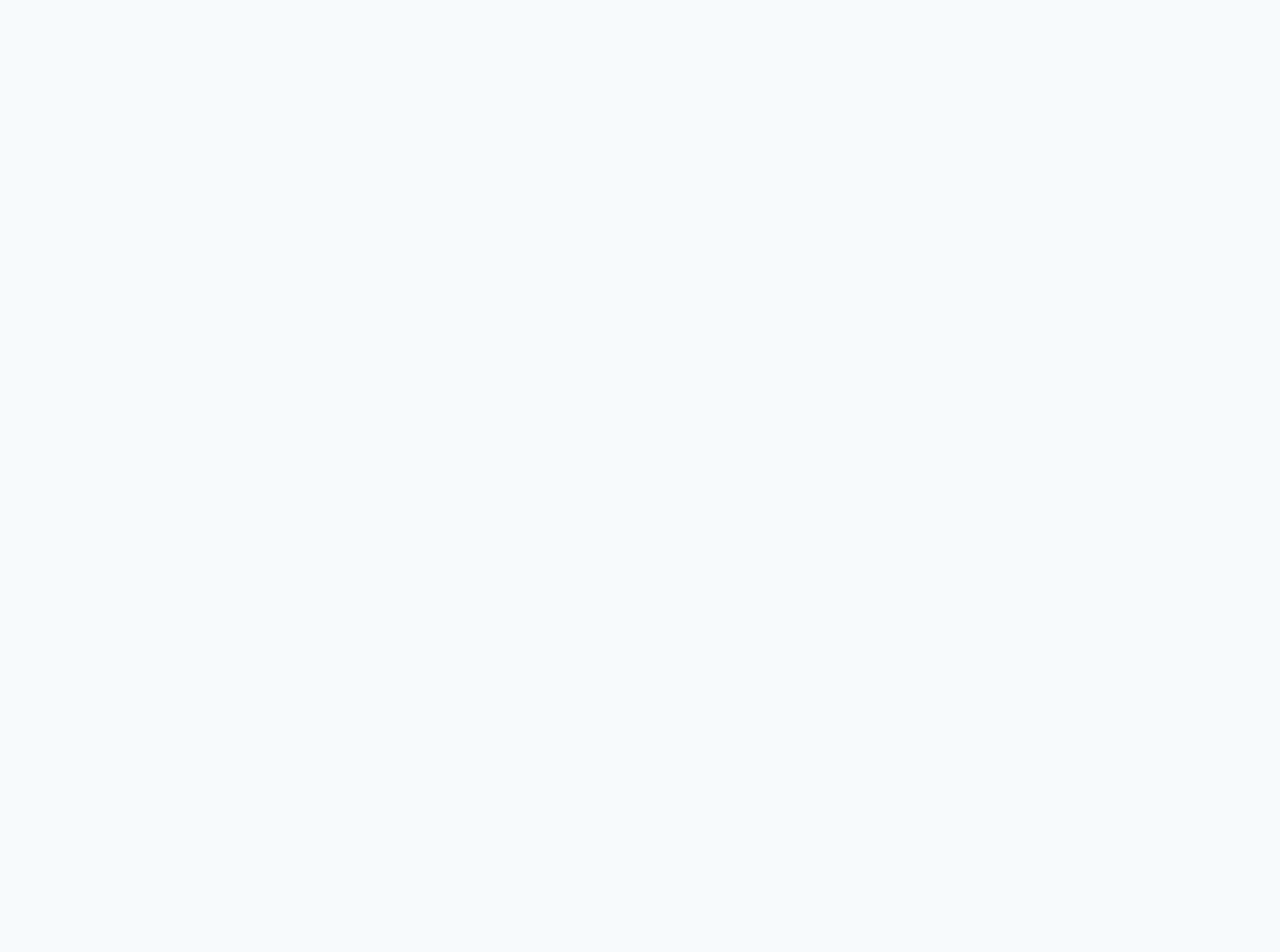
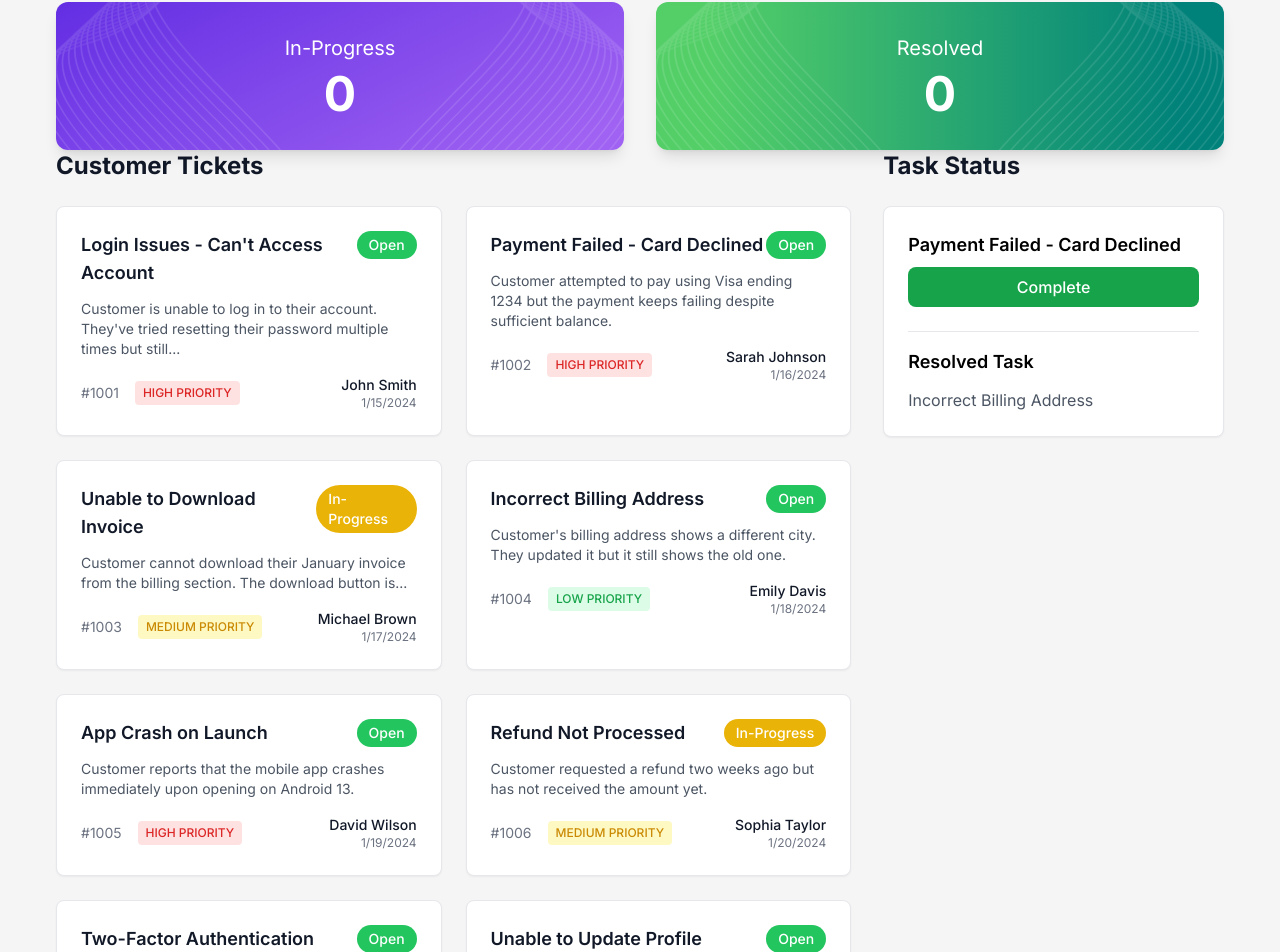
Before and after one commit to iamOmarFaruk/Customer-Support-Zone, a React (Vite) app: page / in a window 1280 px wide. Shown: the part 119-1071 px from the top of the page. Before the commit the page ends 800 px from the top, so only its background shows below. Built offline with nearby package versions, Linux system fonts and the light colour scheme.

Commit message:
Dashboard section for now

```diff
--- a/src/App.jsx
+++ b/src/App.jsx
@@ -2,11 +2,17 @@
 import Navbar from './components/Navbar';
 import './App.css';
 import './index.css';
+import Status from './components/Status';
+import Dashboard from './components/Dashboard';
 
 function App() {
   return (
     <>
       <Navbar />
+      <main className='p-10'>
+        <Status />
+        <Dashboard />
+      </main>
     </>
   );
 }
--- /dev/null
+++ b/src/components/DashCard.jsx
@@ -0,0 +1,60 @@
+import React from 'react';
+
+const DashCard = ({ id, title, description, customer, priority, status, createdAt }) => {
+  // Function to get priority color and text
+  const getPriorityStyle = (priority) => {
+    switch (priority.toLowerCase()) {
+      case 'high':
+        return { bg: 'bg-red-100', text: 'text-red-600', label: 'HIGH PRIORITY' };
+      case 'medium':
+        return { bg: 'bg-yellow-100', text: 'text-yellow-600', label: 'MEDIUM PRIORITY' };
+      case 'low':
+        return { bg: 'bg-green-100', text: 'text-green-600', label: 'LOW PRIORITY' };
+      default:
+        return { bg: 'bg-gray-100', text: 'text-gray-600', label: priority };
+    }
+  };
+
+  // Function to get status style
+  const getStatusStyle = (status) => {
+    switch (status.toLowerCase()) {
+      case 'open':
+        return { bg: 'bg-green-500', text: 'text-white' };
+      case 'in-progress':
+        return { bg: 'bg-yellow-500', text: 'text-white' };
+      default:
+        return { bg: 'bg-gray-500', text: 'text-white' };
+    }
+  };
+
+  const priorityStyle = getPriorityStyle(priority);
+  const statusStyle = getStatusStyle(status);
+
+  return (
+    <div className="bg-white rounded-lg p-6 shadow-sm border border-gray-200 hover:shadow-md transition-shadow">
+      <div className="flex justify-between items-start mb-3">
+        <h3 className="text-lg font-semibold text-gray-900">{title}</h3>
+        <span className={`px-3 py-1 rounded-full text-sm font-medium ${statusStyle.bg} ${statusStyle.text}`}>
+          {status}
+        </span>
+      </div>
+
+      <p className="text-gray-600 text-sm mb-4">{description}</p>
+
+      <div className="flex items-center justify-between">
+        <div className="flex items-center gap-4">
+          <span className="text-sm text-gray-500">#{id}</span>
+          <span className={`px-2 py-1 rounded text-xs font-medium ${priorityStyle.bg} ${priorityStyle.text}`}>
+            {priorityStyle.label}
+          </span>
+        </div>
+        <div className="text-right">
+          <div className="text-sm font-medium text-gray-900">{customer}</div>
+          <div className="text-xs text-gray-500">{createdAt}</div>
+        </div>
+      </div>
+    </div>
+  );
+};
+
+export default DashCard;
--- /dev/null
+++ b/src/components/Dashboard.jsx
@@ -0,0 +1,147 @@
+import React from 'react';
+import DashCard from './DashCard';
+
+const Dashboard = () => {
+  // Sample ticket data based on your image
+  const tickets = [
+    {
+      id: '1001',
+      title: "Login Issues - Can't Access Account",
+      description: "Customer is unable to log in to their account. They've tried resetting their password multiple times but still...",
+      customer: 'John Smith',
+      priority: 'high',
+      status: 'Open',
+      createdAt: '1/15/2024'
+    },
+    {
+      id: '1002',
+      title: 'Payment Failed - Card Declined',
+      description: "Customer attempted to pay using Visa ending 1234 but the payment keeps failing despite sufficient balance.",
+      customer: 'Sarah Johnson',
+      priority: 'high',
+      status: 'Open',
+      createdAt: '1/16/2024'
+    },
+    {
+      id: '1003',
+      title: 'Unable to Download Invoice',
+      description: "Customer cannot download their January invoice from the billing section. The download button is...",
+      customer: 'Michael Brown',
+      priority: 'medium',
+      status: 'In-Progress',
+      createdAt: '1/17/2024'
+    },
+    {
+      id: '1004',
+      title: 'Incorrect Billing Address',
+      description: "Customer's billing address shows a different city. They updated it but it still shows the old one.",
+      customer: 'Emily Davis',
+      priority: 'low',
+      status: 'Open',
+      createdAt: '1/18/2024'
+    },
+    {
+      id: '1005',
+      title: 'App Crash on Launch',
+      description: "Customer reports that the mobile app crashes immediately upon opening on Android 13.",
+      customer: 'David Wilson',
+      priority: 'high',
+      status: 'Open',
+      createdAt: '1/19/2024'
+    },
+    {
+      id: '1006',
+      title: 'Refund Not Processed',
+      description: "Customer requested a refund two weeks ago but has not received the amount yet.",
+      customer: 'Sophia Taylor',
+      priority: 'medium',
+      status: 'In-Progress',
+      createdAt: '1/20/2024'
+    },
+    {
+      id: '1007',
+      title: 'Two-Factor Authentication Issue',
+      description: "Customer is not receiving 2FA codes on their registered phone number.",
+      customer: 'James Anderson',
+      priority: 'high',
+      status: 'Open',
+      createdAt: '1/21/2024'
+    },
+    {
+      id: '1008',
+      title: 'Unable to Update Profile Picture',
+      description: "Customer tries to upload a new profile picture but gets 'Upload failed' error.",
+      customer: 'Olivia Martinez',
+      priority: 'low',
+      status: 'Open',
+      createdAt: '1/22/2024'
+    },
+    {
+      id: '1009',
+      title: 'Subscription Auto-Renewal',
+      description: "Customer wants to enable auto-renewal for their subscription but the toggle is disabled.",
+      customer: 'Liam Thomas',
+      priority: 'medium',
+      status: 'In-Progress',
+      createdAt: '1/17/2024'
+    },
+    {
+      id: '1010',
+      title: 'Missing Order Confirmation Email',
+      description: "Customer placed an order but didn't receive a confirmation email even though payment succeeded.",
+      customer: 'Isabella Garcia',
+      priority: 'medium',
+      status: 'Open',
+      createdAt: '1/24/2024'
+    }
+  ];
+
+  return (
+    <section className="container mx-auto px-4 py-8">
+      <div className="flex flex-col lg:flex-row gap-8">
+        {/* Customer Tickets - 70% width */}
+        <div className="lg:w-[70%]">
+          <h2 className="text-2xl font-bold text-gray-900 mb-6">Customer Tickets</h2>
+          <div className="grid grid-cols-1 md:grid-cols-2 gap-6">
+            {tickets.map((ticket) => (
+              <DashCard
+                key={ticket.id}
+                id={ticket.id}
+                title={ticket.title}
+                description={ticket.description}
+                customer={ticket.customer}
+                priority={ticket.priority}
+                status={ticket.status}
+                createdAt={ticket.createdAt}
+              />
+            ))}
+          </div>
+        </div>
+
+        {/* Task Status - 30% width */}
+        <div className="lg:w-[30%]">
+          <h2 className="text-2xl font-bold text-gray-900 mb-6">Task Status</h2>
+          <div className="bg-white rounded-lg p-6 shadow-sm border border-gray-200">
+            <div className="mb-6">
+              <div className="flex justify-between items-center mb-2">
+                <span className="text-lg font-semibold">Payment Failed - Card Declined</span>
+              </div>
+              <button className="w-full bg-green-600 hover:bg-green-700 text-white font-medium py-2 px-4 rounded-lg">
+                Complete
+              </button>
+            </div>
+
+            <div className="border-t pt-4">
+              <h3 className="text-lg font-semibold mb-3">Resolved Task</h3>
+              <div className="text-gray-600">
+                Incorrect Billing Address
+              </div>
+            </div>
+          </div>
+        </div>
+      </div>
+    </section>
+  );
+};
+
+export default Dashboard;
--- /dev/null
+++ b/src/components/Status.jsx
@@ -0,0 +1,23 @@
+import React from 'react';
+import StatusCard from './StatusCard';
+
+const Status = () => {
+  return (
+    <main className="container mx-auto px-4 py-8">
+      <div className="grid grid-cols-1 md:grid-cols-2 gap-8">
+        <StatusCard
+          title="In-Progress"
+          count={0}
+          bgImage="bg-[url('/inprogress-bg.svg')] bg-cover bg-center"
+        />
+        <StatusCard
+          title="Resolved"
+          count={0}
+          bgImage="bg-[url('/resolved-bg.svg')] bg-cover bg-center"
+        />
+      </div>
+    </main>
+  );
+};
+
+export default Status;
--- /dev/null
+++ b/src/components/StatusCard.jsx
@@ -0,0 +1,14 @@
+import React from 'react';
+
+const StatusCard = ({ title, count, bgImage }) => {
+  return (
+    <div className={`relative ${bgImage} text-white p-8 rounded-xl shadow-lg overflow-hidden`}>
+      <div className="relative z-10 flex flex-col items-center">
+        <span className="text-xl">{title}</span>
+        <span className="text-5xl font-bold mt-2">{count}</span>
+      </div>
+    </div>
+  );
+};
+
+export default StatusCard;
--- a/src/index.css
+++ b/src/index.css
@@ -10,3 +10,7 @@ body {
   margin: 0 auto;
   padding: 0 1rem;
 }
+
+main{
+background: #F5F5F5;
+}
```
Also changed, not shown: public/inprogress-bg.svg (added), public/resolved-bg.svg (added).
